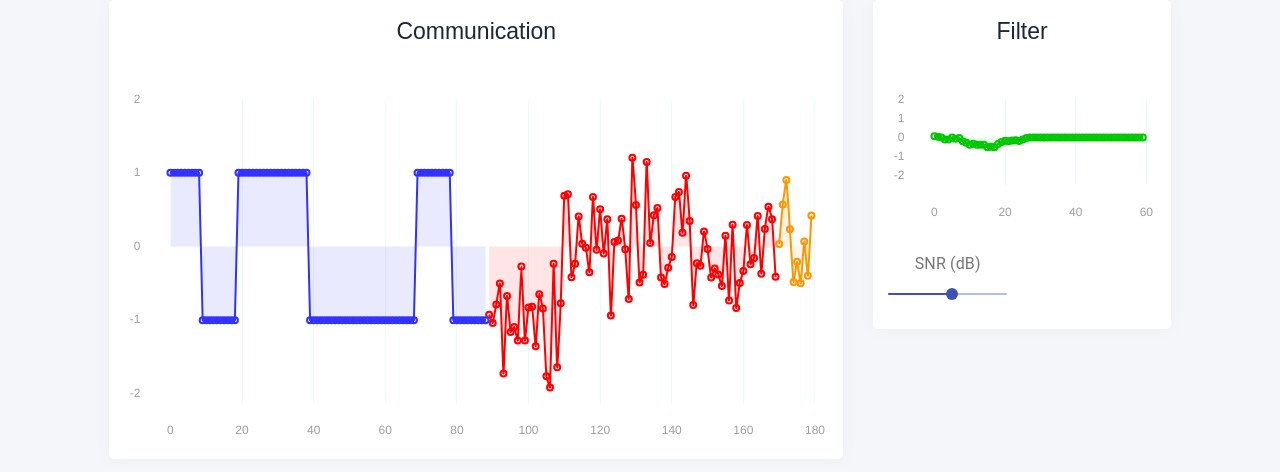
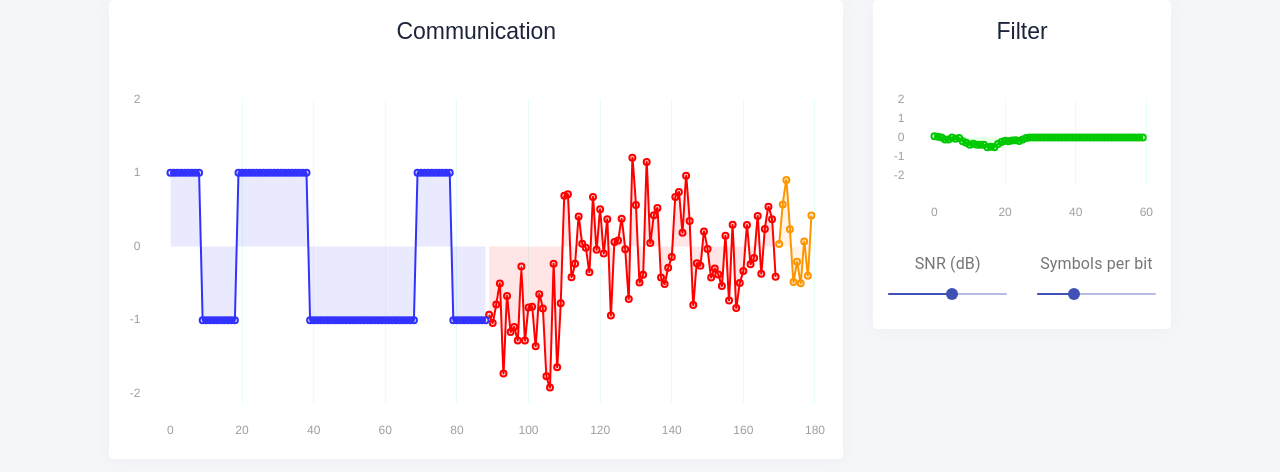
Before and after one commit to Joanguitar/bpsk-awgn-lab, a React (Create React App) app in the folder gausslab/: page / in a window 1280 px wide. Shown: the top 472 px of the page. Built offline with nearby package versions, Linux system fonts and the light colour scheme.

Commit message:
Second slide

```diff
--- a/gausslab/src/App.js
+++ b/gausslab/src/App.js
@@ -94,7 +94,7 @@ class App extends React.Component {
   }
   update = () => {
     this.add2signals(last(this.state.bits)*this.state.pulse[this.state.count])
-    if (this.state.count == 9) {
+    if (this.state.count >= this.state.pulse.length-1) {
       this.add2bits(Math.random() >= 0.5)
       this.setState({count: 0})
     } else {
@@ -103,6 +103,10 @@ class App extends React.Component {
   }
   handle_SNR = (event, value) => {
     this.noise_std = pow(10, -value/20)
+  }
+  handle_SXB = (event, value) => {
+    console.log(value);
+    this.setState({pulse: new Array(value).fill(1), filter: new Array(value).fill(1/value)})
   }
   componentDidMount() {
     this.interval = setInterval(() => this.update(), 50);
@@ -319,6 +323,22 @@ class App extends React.Component {
                       step={0.01}
                     />
                   </Col>
+                  <Col md="6">
+                    <FormLabel component="legend">
+                      Symbols per bit
+                    </FormLabel>
+                    <Slider
+                      value={this.state.pulse.length}
+                      onChange={this.handle_SXB}
+                      aria-labelledby="discrete-slider"
+                      valueLabelDisplay="auto"
+                      getAriaValueText={valueLabelFormat}
+                      valueLabelFormat={valueLabelFormat}
+                      min={1}
+                      max={30}
+                      step={1}
+                    />
+                  </Col>
                 </Row>
               </CardFooter>
             </Card>
```
